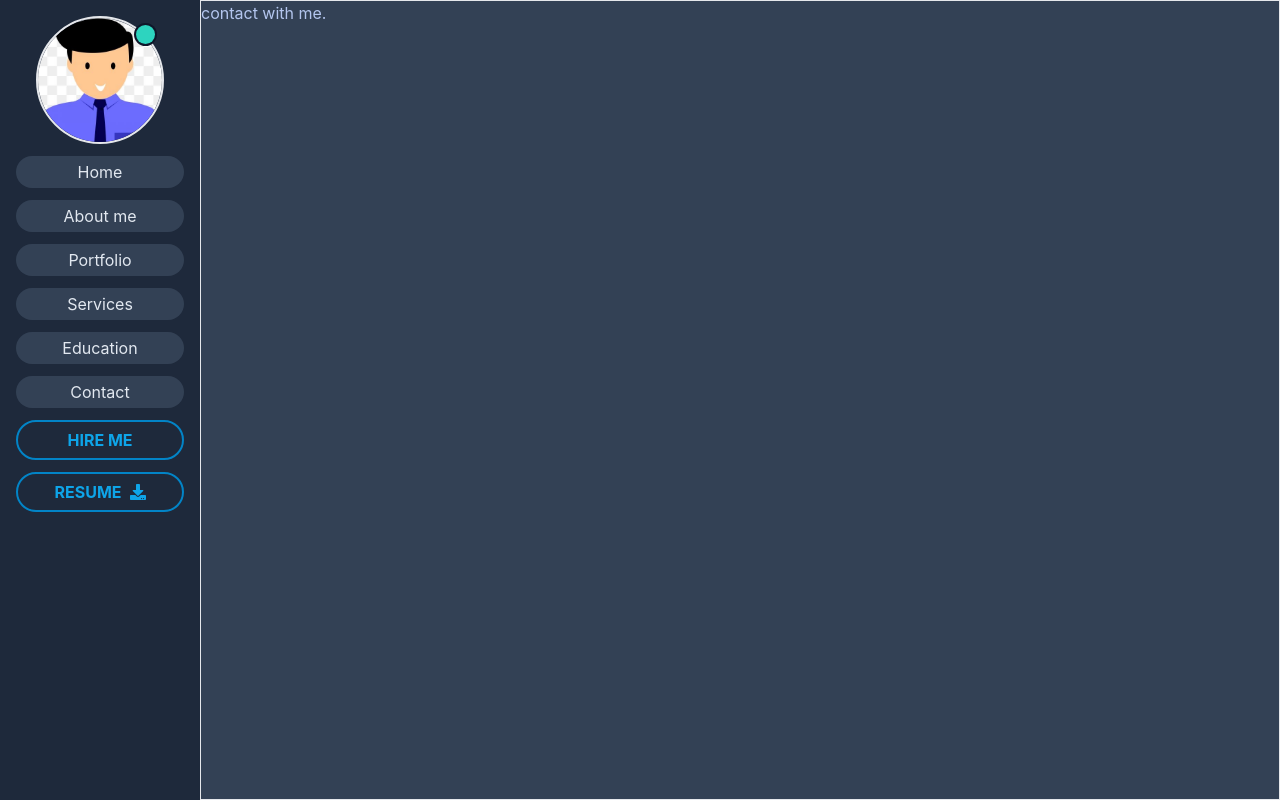
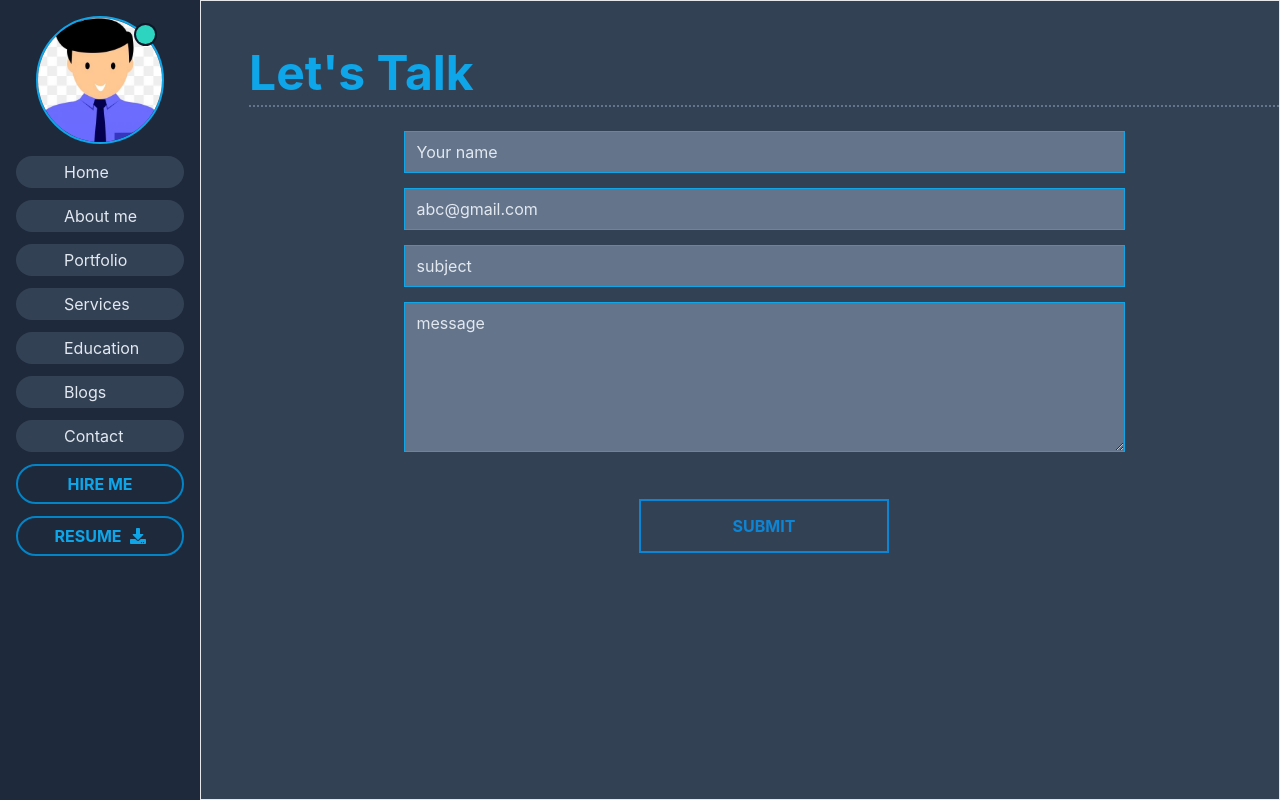
Before and after one commit to MohammadRakib1e18/Mohammad-Rakib-portfolio, a React (Create React App) app: page /contact in a window 1280 px wide. Built offline with nearby package versions, Linux system fonts and the light colour scheme.

Commit message:
contact section added

```diff
--- a/package.json
+++ b/package.json
@@ -3,6 +3,7 @@
   "version": "0.1.0",
   "private": true,
   "dependencies": {
+    "@emailjs/browser": "^3.10.0",
     "@testing-library/jest-dom": "^5.16.5",
     "@testing-library/react": "^13.4.0",
     "@testing-library/user-event": "^13.5.0",
--- a/src/App.js
+++ b/src/App.js
@@ -1,3 +1,4 @@
+import { Toaster } from 'react-hot-toast';
 import { RouterProvider } from 'react-router-dom';
 import './App.css';
 import { routes } from './Routes/routes';
@@ -5,7 +6,8 @@ import { routes } from './Routes/routes';
 function App() {
   return (
     <div className="">
-      <RouterProvider router = {routes}></RouterProvider>
+      <RouterProvider router={routes}></RouterProvider>
+      <Toaster />
     </div>
   );
 }
--- a/src/Layout/MainLayout.js
+++ b/src/Layout/MainLayout.js
@@ -7,38 +7,44 @@ import { FaDownload } from "react-icons/fa";
 const menu = (
   <>
     <div className="avatar online h-32 w-32 mx-auto">
-      <img src={user} alt="" className="w-full rounded-full border-2" />
+      <img src={user} alt="" className="w-full rounded-full border-2 border-sky-500" />
     </div>
-    <Link to="/" className="bg-slate-700 hover:bg-sky-600 rounded-full py-1">
+    <Link to="/" className="pl-12 bg-slate-700 hover:bg-sky-600 rounded-full py-1">
       <li>Home</li>
     </Link>
     <Link
       to="/about"
-      className="bg-slate-700 hover:bg-sky-600 rounded-full py-1"
+      className="pl-12 bg-slate-700 hover:bg-sky-600 rounded-full py-1"
     >
       <li>About me</li>
     </Link>
     <Link
       to="/portfolio"
-      className="bg-slate-700 hover:bg-sky-600 rounded-full py-1"
+      className="pl-12 bg-slate-700 hover:bg-sky-600 rounded-full py-1"
     >
       <li>Portfolio</li>
     </Link>
     <Link
       to="/services"
-      className="bg-slate-700 hover:bg-sky-600 rounded-full py-1"
+      className="pl-12 bg-slate-700 hover:bg-sky-600 rounded-full py-1"
     >
       <li>Services</li>
     </Link>
     <Link
       to="/education"
-      className="bg-slate-700 hover:bg-sky-600 rounded-full py-1"
+      className="pl-12 bg-slate-700 hover:bg-sky-600 rounded-full py-1"
     >
       <li>Education</li>
     </Link>
     <Link
+      to="/blogs"
+      className="pl-12 bg-slate-700 hover:bg-sky-600 rounded-full py-1"
+    >
+      <li>Blogs</li>
+    </Link>
+    <Link
       to="/contact"
-      className="bg-slate-700 hover:bg-sky-600 rounded-full py-1"
+      className="pl-12 bg-slate-700 hover:bg-sky-600 rounded-full py-1"
     >
       <li>Contact</li>
     </Link>
@@ -71,7 +77,7 @@ const MainLayout = () => {
         </div>
         <div className="drawer-side ">
           <label htmlFor="my-drawer-2" className="drawer-overlay"></label>
-          <ul className="menu p-4 w-[200px] space-y-3 text-center text-slate-200 bg-slate-800">
+          <ul className="menu p-4 w-[200px] space-y-3  text-slate-200 bg-slate-800">
             {menu}
           </ul>
         </div>
--- a/src/Routes/routes.js
+++ b/src/Routes/routes.js
@@ -1,5 +1,6 @@
 import { createBrowserRouter } from "react-router-dom";
 import About from "../components/About/About";
+import Blog from "../components/Blog/Blog";
 import Contact from "../components/Contact/Contact";
 import Education from "../components/Education/Education";
 import Home from "../components/Home/Home";
@@ -21,6 +22,10 @@ export const routes = createBrowserRouter([
                 element: <Portfolio></Portfolio>
             },
             {
+                path: '/blogs',
+                element: <Blog></Blog>
+            },
+            {
                 path: '/contact',
                 element: <Contact></Contact>
             },
--- a/src/components/Blog/Blog.js
+++ b/src/components/Blog/Blog.js
@@ -2,8 +2,8 @@ import React from 'react';
 
 const Blog = () => {
     return (
-        <div>
-            <h2>all blogs</h2>
+        <div className='p-16 text-center'>
+            <h2 className='text-4xl text-slate-200 font-bold'>Blogs are coming soon!</h2>
         </div>
     );
 };
--- /dev/null
+++ b/src/components/Contact/Contact.css
@@ -0,0 +1,73 @@
+
+.form form {
+  width: 70%;
+  margin: 0 auto;
+
+  display: flex;
+  flex-direction: column;
+  gap: 15px;
+}
+
+input,
+textarea {
+  padding: 12px;
+  font-size: 14px;
+}
+
+textarea {
+  height: 150px;
+}
+
+input[type="submit"] {
+  outline: none;
+  border: none;
+  width: 50%;
+  margin: 0 auto;
+  border-radius: 5px;
+  color: rgb(236, 172, 34);
+  font-size: 1.2rem;
+  font-weight: 900;
+  cursor: pointer;
+}
+.submit-btn {
+  width: 250px;
+  padding: 0.8em 1.8em;
+  border: 2px solid rgb(14, 133, 212);
+  position: relative;
+  overflow: hidden;
+  background-color: transparent;
+  text-align: center;
+  text-transform: uppercase;
+  font-size: 16px;
+  font-weight: 700;
+  transition: 0.4s ease-in;
+  z-index: 1;
+  font-family: inherit;
+  color: rgb(14, 133, 212);
+}
+.submit-btn::before {
+  content: "";
+  width: 0;
+  height: 300%;
+  position: absolute;
+  top: 50%;
+  left: 50%;
+  transform: translate(-50%, -50%) rotate(0deg);
+  background:rgb(14, 133, 212);
+  transition: 0.5s ease-in-out;
+  display: block;
+  z-index: -1;
+}
+
+.submit-btn:hover::before {
+  width: 105%;
+}
+
+.submit-btn:hover {
+  color: white;
+}
+
+[placeholder]:focus::-webkit-input-placeholder {
+  transition: text-indent 0.6s 0.5s ease-in-out;
+  text-indent: -100%;
+}
--- a/src/components/Contact/Contact.js
+++ b/src/components/Contact/Contact.js
@@ -1,11 +1,72 @@
-import React from 'react';
+import React from "react";
+import "./Contact.css";
+import emailjs from "@emailjs/browser";
+import { toast } from "react-hot-toast";
 
 const Contact = () => {
-    return (
-        <div>
-            <h2>contact with me. </h2>
-        </div>
-    );
+  const sendEmail = (e) => {
+    e.preventDefault();
+
+    emailjs
+      .sendForm(
+        "service_7jaw44h",
+        "template_wa5io8bd",
+        e.target,
+        "0QBKu5hPcb71KgpqB"
+      )
+      .then(
+        (result) => {
+          console.log(result.text);
+          toast.success("Email has been sent successfully!");
+          toast.success("Check your Email",{duration:4000});
+        },
+        (error) => {
+          console.log(error.text);
+        }
+      );
+    e.target.reset();
+  };
+  return (
+    <div className="form h-screen pt-12 pl-12">
+      <h2 className="text-sky-500 font-bold text-5xl border-b-2 border-dotted pb-2 border-b-slate-500">
+        Let's Talk
+      </h2>
+
+      <form onSubmit={sendEmail} className="pt-6">
+        <input
+          type="text"
+          className=" text-slate-200 border border-sky-500 focus:outline-none focus:ring focus:ring-sky-300 bg-slate-500 placeholder:text-slate-200 rounded-none"
+          placeholder="Your name"
+          required
+          name="name"
+        />
+        <input
+          type="email"
+          placeholder="abc@gmail.com"
+          className=" text-slate-200 border border-sky-500 focus:outline-none focus:ring focus:ring-sky-300 bg-slate-500 placeholder:text-slate-200 rounded-none"
+          required
+          name="email"
+          id=""
+        />
+        <input
+          type="text"
+          placeholder="subject"
+          className=" text-slate-200 border border-sky-500 focus:outline-none focus:ring focus:ring-sky-300 bg-slate-500 placeholder:text-slate-200 rounded-none"
+          required
+          name="subject"
+          id=""
+        />
+        <textarea
+          type="text"
+          className=" text-slate-200 border border-sky-500 focus:outline-none focus:ring focus:ring-sky-300 bg-slate-500 placeholder:text-slate-200 rounded-none"
+          placeholder="message"
+          required
+          name="message"
+        />
+        <button className="submit-btn mx-auto mt-8">Submit</button>
+      </form>
+    </div>
+  );
 };
 
 export default Contact;
--- a/src/components/Portfolio/Portfolio.js
+++ b/src/components/Portfolio/Portfolio.js
@@ -1,10 +1,13 @@
 import React from 'react';
 
 const Portfolio = () => {
+
     return (
-        <div>
-            <h2>this is portfolio</h2>
-        </div>
+      <div className='pt-12 pl-12 pr-4'>
+        <h2 className="text-sky-500 font-bold text-5xl border-b-2 border-dotted pb-4 border-b-slate-500">
+          Projects
+        </h2>
+      </div>
     );
 };
 
```
Also changed, not shown: src/components/About/About.js (+0 -8 lines), 1 other file (tests, documents, lock files or other folders).
